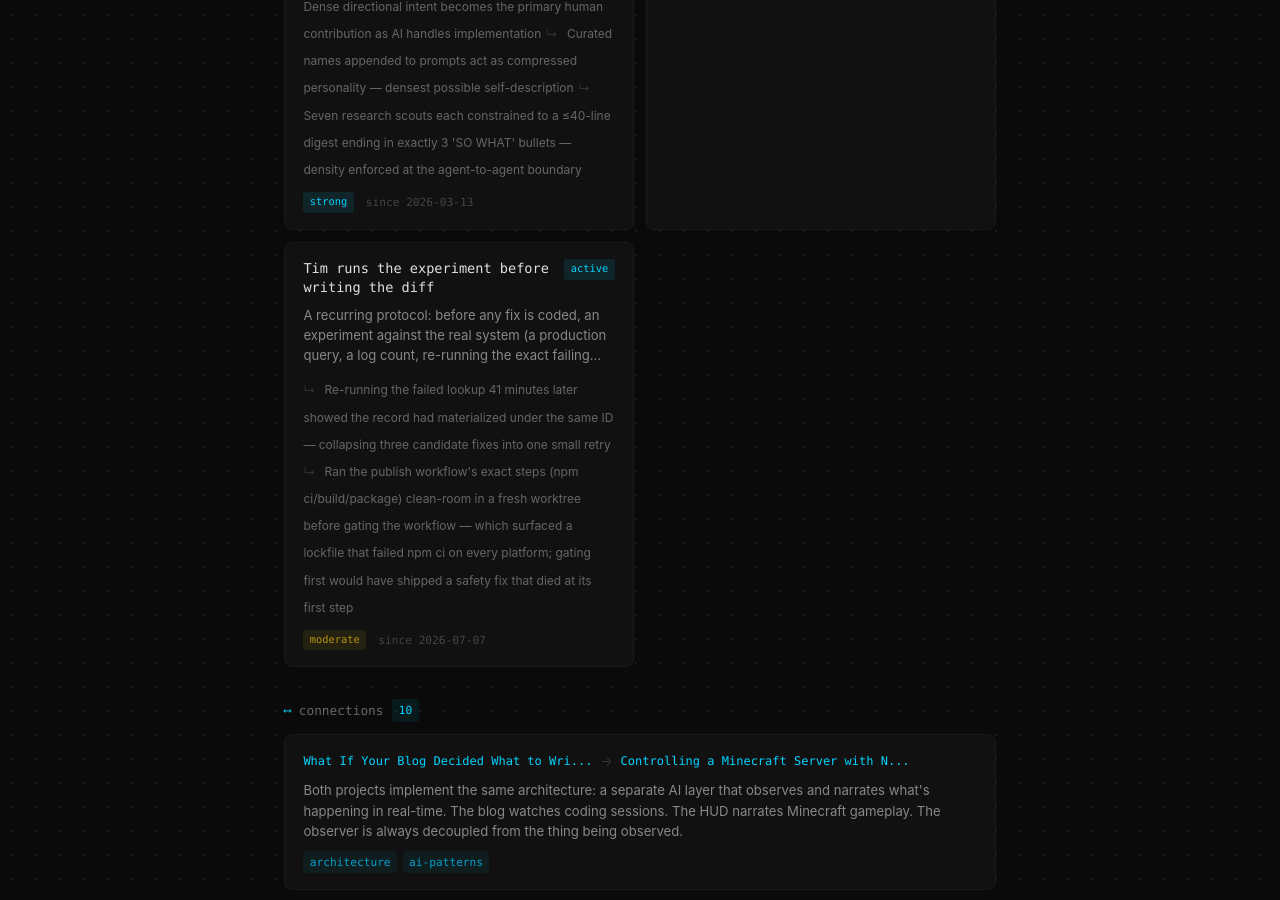
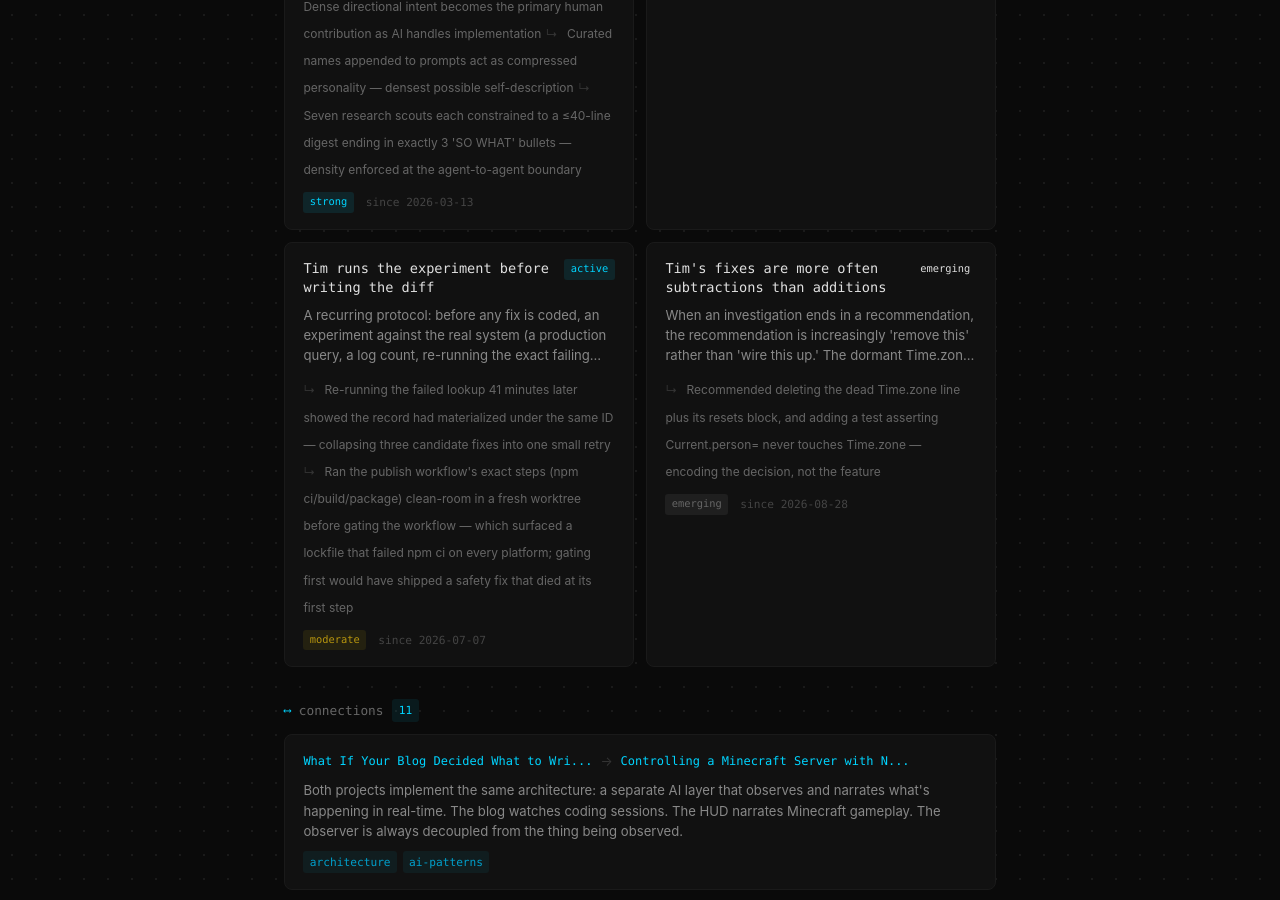
Before and after one commit to tijwelch/blog, a Jekyll site: the page built from index.md, in a window 1280 px wide and 900 px high, scrolled down 1293 px. Built offline with Jekyll 4.4.1, drawn with Linux system fonts in a browser that asks for light colours; some of the changed text lies outside the part shown.

Commit message:
Update insights

```diff
--- a/_data/insights.yml
+++ b/_data/insights.yml
@@ -100,6 +100,17 @@ threads:
         detail: "Ran the publish workflow's exact steps (npm ci/build/package) clean-room in a fresh worktree before gating the workflow — which surfaced a lockfile that failed npm ci on every platform; gating first would have shipped a safety fix that died at its first step"
     strength: moderate
 
+  - id: deletion-as-the-fix
+    title: "Tim's fixes are more often subtractions than additions"
+    description: "When an investigation ends in a recommendation, the recommendation is increasingly 'remove this' rather than 'wire this up.' The dormant Time.zone assignment could have been made to work; the call was to delete it and pin the deletion with a regression test, on the grounds that the accidental behavior (render everything in UTC) was already the de-facto architecture and deserved to be made intentional. The interesting move is the second half — the test doesn't protect a feature, it protects a decision, so the next person to spot the 'gap' has to argue with a failing assertion instead of shipping a plausible one-liner."
+    status: emerging
+    first_noticed: 2026-08-28
+    last_updated: 2026-08-28
+    evidence:
+      - post: dead-code-waiting-for-data
+        detail: "Recommended deleting the dead Time.zone line plus its resets block, and adding a test asserting Current.person= never touches Time.zone — encoding the decision, not the feature"
+    strength: emerging
+
 connections:
   - id: realtime-narration-pattern
     title: "Real-time narration as a design pattern"
@@ -181,6 +192,14 @@ connections:
     discovered: 2026-03-14
     tags: [prompt-engineering, information-theory, identity, surprise]
 
+  - id: never-exercised-never-forced-true
+    title: "Whatever is never exercised is never forced to be correct"
+    from: the-pipeline-that-never-ran
+    to: dead-code-waiting-for-data
+    description: "The green-by-vacuity thread generalizes past CI. A dispatch-only release workflow and a per-request Time.zone assignment share a structure: both look like working capability, both have literally never produced an effect, and because nothing ever exercised them, nothing ever forced them to be true. The difference is what wakes them up. The pipeline waits for a human to reach for it during an incident; the dormant line waits for a column to stop being nil — which is worse, because no one decides to trigger it. Deadness that depends on data expires on a schedule nobody is watching. It sharpens the audit question from 'when did this last run?' to 'what would have to become true for this to start doing something, and does anyone know what it would do then?'"
+    discovered: 2026-08-28
+    tags: [reliability, dead-code, silent-failure, rails]
+
 predictions:
   - id: autonomous-content-pipeline
     title: "This becomes a full autonomous content pipeline"
```
